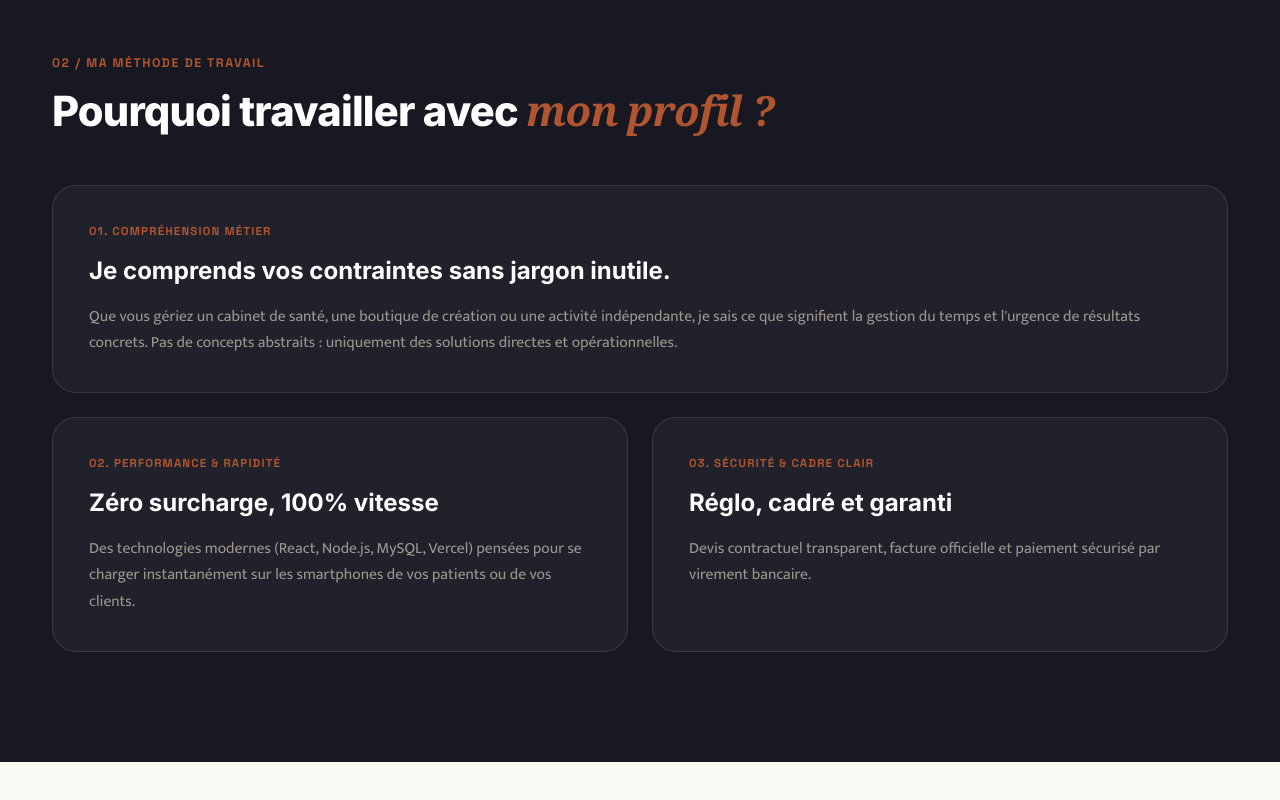
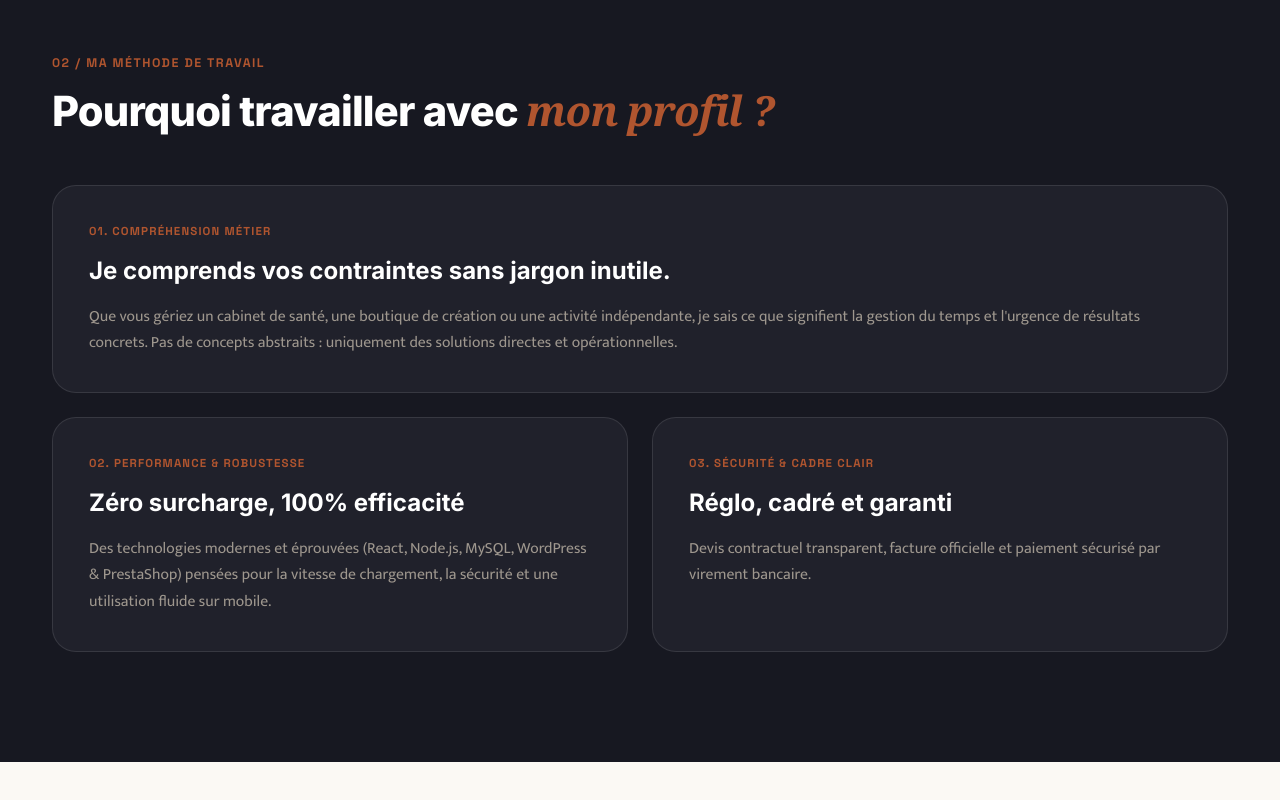
Before and after one commit to AitsaidCode/Portfolio, a website: page index.html in a window 1280 px wide. Shown: the part 2801-3601 px from the top of the page. Drawn offline with Linux system fonts and the light colour scheme; a web font is replaced by a local one.

Commit message:
Update tech stack with WordPress & PrestaShop, remove Vercel references

```diff
--- a/index.html
+++ b/index.html
@@ -214,7 +214,7 @@
                 <span class="chip chip-dark">Santé & Coordination</span>
                 <span class="chip">React 19</span>
                 <span class="chip">MySQL / SQL</span>
-                <span class="chip">Vercel</span>
+                <span class="chip">API REST</span>
                 <span class="chip chip-green"><span class="dot-live"></span> En ligne</span>
               </div>
               <a href="https://alloinfimier.vercel.app" target="_blank" rel="noopener noreferrer" class="work-external-btn" aria-label="Visiter Allo Infirmier">
@@ -344,10 +344,10 @@
           </div>
 
           <div class="bento-tile">
-            <span class="tile-tag">02. PERFORMANCE & RAPIDITÉ</span>
-            <h3 class="tile-head">Zéro surcharge, 100% vitesse</h3>
+            <span class="tile-tag">02. PERFORMANCE & ROBUSTESSE</span>
+            <h3 class="tile-head">Zéro surcharge, 100% efficacité</h3>
             <p class="tile-p">
-              Des technologies modernes (React, Node.js, MySQL, Vercel) pensées pour se charger instantanément sur les smartphones de vos patients ou de vos clients.
+              Des technologies modernes et éprouvées (React, Node.js, MySQL, WordPress & PrestaShop) pensées pour la vitesse de chargement, la sécurité et une utilisation fluide sur mobile.
             </p>
           </div>
 
```
